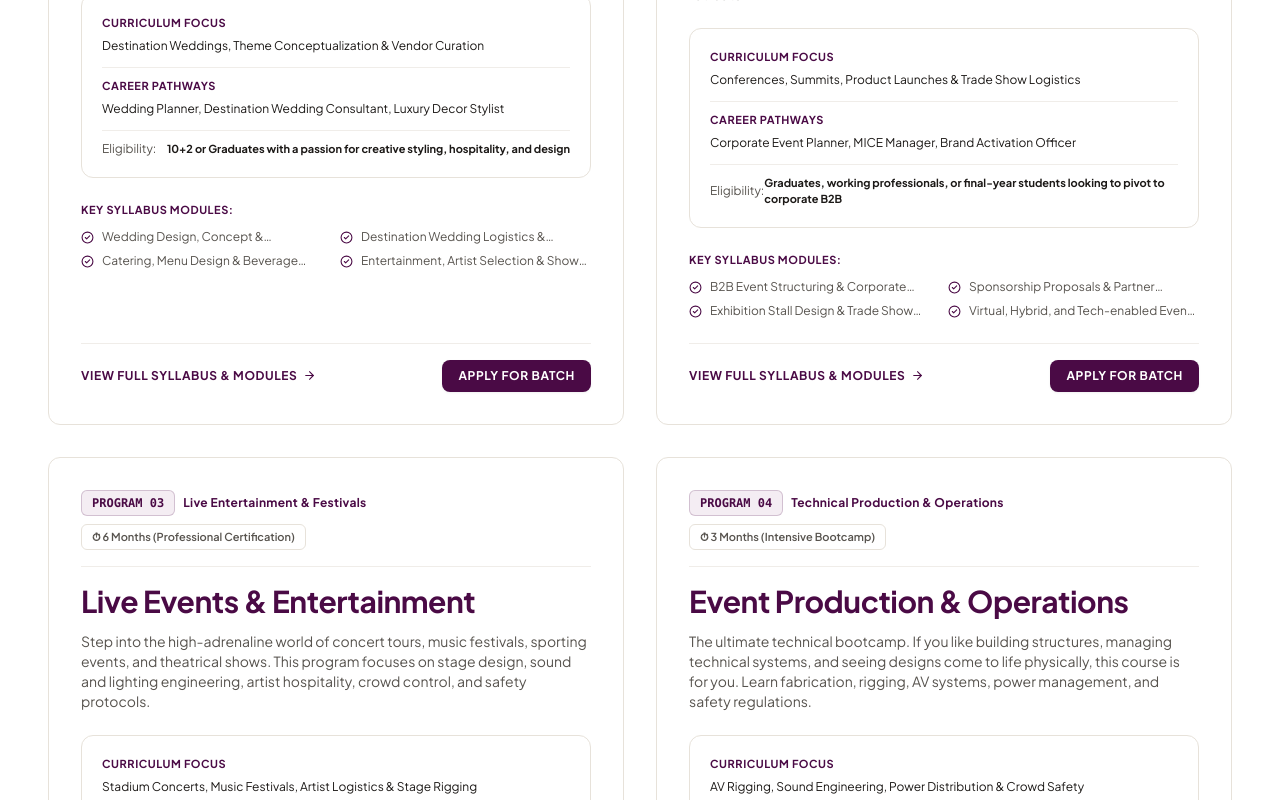
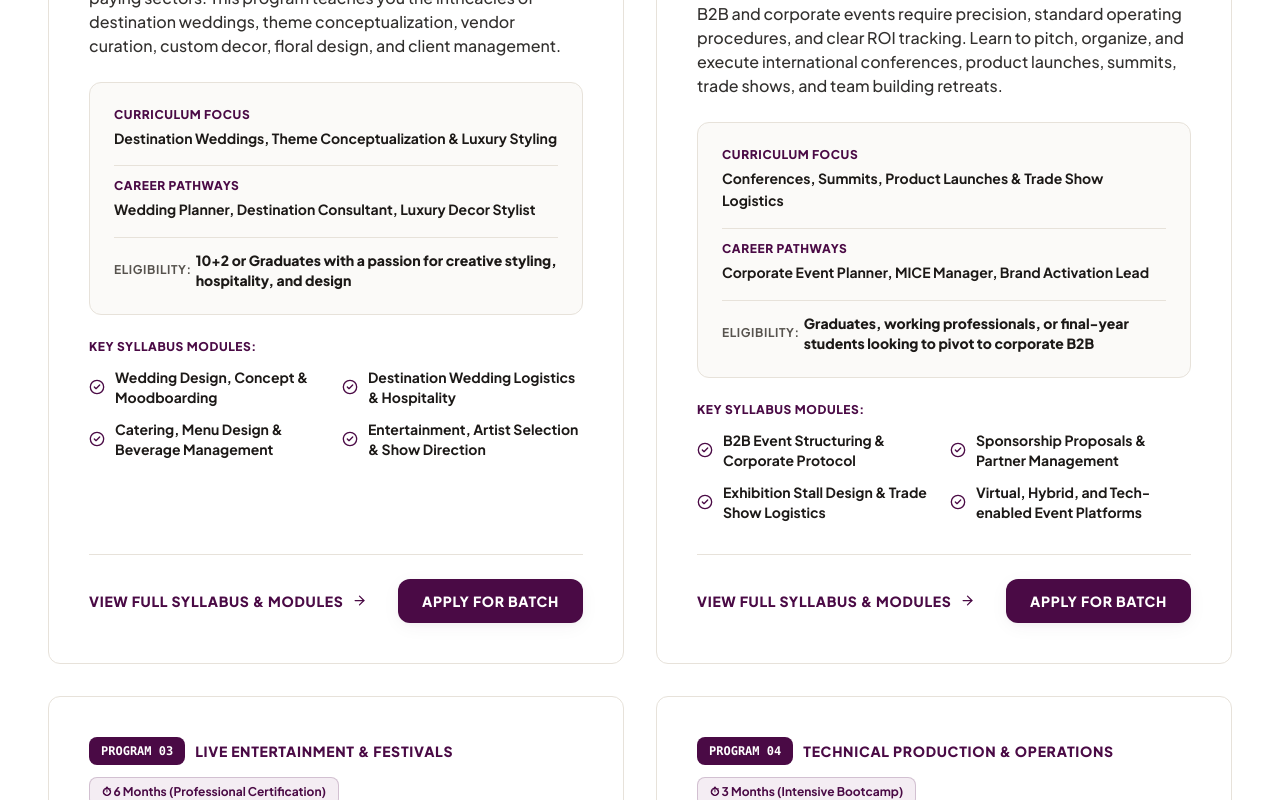
Before and after one commit to rameezwangde/iiem-v2, a React (Vite) app: page / in a window 1280 px wide. Shown: the part 3120-3920 px from the top of the page. Built offline with nearby package versions, Linux system fonts and the light colour scheme.

Commit message:
feat: create home page component with hero section and institution overview

```diff
--- a/src/pages/Home.jsx
+++ b/src/pages/Home.jsx
@@ -351,7 +351,7 @@ const Home = () => {
       </section>
 
       {/* ==================================================
-      SECTION 3 — PROGRAMS (Text-Only Academic Course Prospectus)
+      SECTION 3 — PROGRAMS (Bold Academic Course Prospectus)
       ================================================== */}
       <section className="bg-white px-6 md:px-12 py-20 lg:py-28 border-b border-brand-border">
         <div className="max-w-[1400px] mx-auto">
@@ -361,20 +361,20 @@ const Home = () => {
             supportingText="Industry-aligned diploma and certification programs designed around technical skills, on-ground logistics, and real-world execution."
           />
 
-          {/* Text-Only Academic Prospectus 2x2 Grid */}
+          {/* Bold Academic Prospectus 2x2 Grid */}
           <div className="grid grid-cols-1 lg:grid-cols-2 gap-8 mt-12">
             {[
               {
                 ...programsData[0],
                 category: "Social & Luxury Events",
-                focus: "Destination Weddings, Theme Conceptualization & Vendor Curation",
-                careers: "Wedding Planner, Destination Wedding Consultant, Luxury Decor Stylist"
+                focus: "Destination Weddings, Theme Conceptualization & Luxury Styling",
+                careers: "Wedding Planner, Destination Consultant, Luxury Decor Stylist"
               },
               {
                 ...programsData[1],
                 category: "Corporate & MICE Management",
                 focus: "Conferences, Summits, Product Launches & Trade Show Logistics",
-                careers: "Corporate Event Planner, MICE Manager, Brand Activation Officer"
+                careers: "Corporate Event Planner, MICE Manager, Brand Activation Lead"
               },
               {
                 ...programsData[2],
@@ -385,74 +385,74 @@ const Home = () => {
               {
                 ...programsData[3],
                 category: "Technical Production & Operations",
-                focus: "AV Rigging, Sound Engineering, Power Distribution & Crowd Safety",
+                focus: "AV Rigging, Sound Engineering, Power Distribution & Stage Safety",
                 careers: "Event Production Head, Rigging Supervisor, Operations Manager"
               }
             ].map((prog) => (
               <div
                 key={prog.id}
-                className="academic-card bg-brand-cream/30 border border-brand-border rounded-2xl p-8 flex flex-col justify-between group hover:border-brand-purple/40 hover:bg-white hover:shadow-card-hover transition-all duration-300"
+                className="academic-card bg-white border-2 border-brand-border rounded-2xl p-8 sm:p-10 flex flex-col justify-between group hover:border-brand-purple hover:shadow-card-hover transition-all duration-300"
               >
                 <div>
                   {/* Top Academic Badges */}
-                  <div className="flex flex-wrap items-center justify-between gap-2 mb-4 pb-4 border-b border-brand-border/60">
-                    <div className="flex items-center gap-2">
-                      <span className="font-mono text-xs font-bold text-brand-purple bg-brand-purpleMuted px-2.5 py-1 rounded-md border border-brand-purple/20">
+                  <div className="flex flex-wrap items-center justify-between gap-3 mb-6 pb-5 border-b border-brand-border">
+                    <div className="flex items-center gap-2.5">
+                      <span className="font-mono text-xs font-extrabold text-white bg-brand-purple px-3 py-1.5 rounded-lg shadow-xs">
                         PROGRAM {prog.num}
                       </span>
-                      <span className="text-xs font-bold text-brand-purple tracking-wide">
+                      <span className="text-xs sm:text-sm font-extrabold text-brand-purple uppercase tracking-wider">
                         {prog.category}
                       </span>
                     </div>
-                    <span className="text-[11px] font-sans font-semibold text-brand-textMuted bg-white px-2.5 py-1 rounded-md border border-brand-border shadow-xs">
+                    <span className="text-xs font-bold text-brand-purple bg-brand-purpleMuted border border-brand-purple/20 px-3 py-1.5 rounded-lg">
                       ⏱ {prog.duration}
                     </span>
                   </div>
 
                   {/* Program Title */}
-                  <h3 className="font-display font-bold text-2xl sm:text-3xl text-brand-purple mb-3">
+                  <h3 className="font-display font-extrabold text-2xl sm:text-3xl md:text-4xl text-brand-purple mb-4 leading-snug">
                     {prog.title}
                   </h3>
 
                   {/* Description */}
-                  <p className="font-sans text-xs sm:text-sm text-brand-textMuted leading-relaxed mb-6">
+                  <p className="font-sans text-sm sm:text-base font-medium text-brand-textDark/90 leading-relaxed mb-6">
                     {prog.overview}
                   </p>
 
-                  {/* Institutional Specs Table */}
-                  <div className="bg-white p-5 rounded-xl border border-brand-border space-y-3 mb-6">
+                  {/* Institutional Specs Box */}
+                  <div className="bg-brand-cream/70 p-6 rounded-xl border border-brand-border space-y-4 mb-6">
                     <div>
-                      <div className="text-[11px] font-bold text-brand-purple uppercase tracking-wider mb-1">
+                      <div className="text-xs font-extrabold text-brand-purple uppercase tracking-wider mb-1">
                         Curriculum Focus
                       </div>
-                      <div className="text-xs text-brand-textDark font-sans leading-relaxed">
+                      <div className="text-sm font-bold text-brand-textDark font-sans leading-relaxed">
                         {prog.focus}
                       </div>
                     </div>
-                    <div className="pt-2.5 border-t border-brand-border/60">
-                      <div className="text-[11px] font-bold text-brand-purple uppercase tracking-wider mb-1">
+                    <div className="pt-3 border-t border-brand-border">
+                      <div className="text-xs font-extrabold text-brand-purple uppercase tracking-wider mb-1">
                         Career Pathways
                       </div>
-                      <div className="text-xs text-brand-textDark font-sans leading-relaxed">
+                      <div className="text-sm font-bold text-brand-textDark font-sans leading-relaxed">
                         {prog.careers}
                       </div>
                     </div>
-                    <div className="pt-2.5 border-t border-brand-border/60 flex items-center justify-between text-xs font-sans">
-                      <span className="text-brand-textMuted">Eligibility:</span>
-                      <span className="font-bold text-brand-textDark text-[11px]">{prog.eligibility.split('.')[0]}</span>
+                    <div className="pt-3 border-t border-brand-border flex flex-col sm:flex-row sm:items-center justify-between gap-1 text-xs sm:text-sm font-sans">
+                      <span className="text-brand-textMuted font-bold uppercase tracking-wider text-xs">Eligibility:</span>
+                      <span className="font-extrabold text-brand-textDark">{prog.eligibility.split('.')[0]}</span>
                     </div>
                   </div>
 
                   {/* Core Syllabus Modules Checklist */}
                   <div className="mb-6">
-                    <div className="text-[11px] font-bold uppercase tracking-wider text-brand-purple mb-2.5">
+                    <div className="text-xs font-extrabold uppercase tracking-wider text-brand-purple mb-3">
                       Key Syllabus Modules:
                     </div>
-                    <div className="grid grid-cols-1 sm:grid-cols-2 gap-2">
+                    <div className="grid grid-cols-1 sm:grid-cols-2 gap-3">
                       {prog.curriculum.slice(0, 4).map((mod, idx) => (
-                        <div key={idx} className="flex items-start gap-2 text-xs font-sans text-brand-textMuted">
-                          <CheckCircle2 size={13} className="text-brand-purple shrink-0 mt-0.5" />
-                          <span className="line-clamp-1">{mod}</span>
+                        <div key={idx} className="flex items-center gap-2.5 text-xs sm:text-sm font-bold text-brand-textDark font-sans">
+                          <CheckCircle2 size={16} className="text-brand-purple shrink-0" />
+                          <span>{mod}</span>
                         </div>
                       ))}
                     </div>
@@ -460,17 +460,18 @@ const Home = () => {
                 </div>
 
                 {/* Footer Actions */}
-                <div className="pt-4 border-t border-brand-border/60 flex flex-wrap items-center justify-between gap-4">
+                <div className="pt-6 border-t border-brand-border flex flex-wrap items-center justify-between gap-4 mt-2">
                   <Link
                     to={`/programs#${prog.id}`}
-                    className="inline-flex items-center gap-1.5 text-xs font-bold uppercase tracking-wider text-brand-purple hover:underline transition-all"
+                    className="inline-flex items-center gap-2 text-xs sm:text-sm font-extrabold uppercase tracking-wider text-brand-purple hover:text-brand-purpleLight transition-colors"
                   >
-                    View Full Syllabus & Modules <ArrowRight size={13} />
+                    <span>View Full Syllabus & Modules</span>
+                    <ArrowRight size={15} />
                   </Link>
 
                   <Link
                     to="/admissions"
-                    className="px-4 py-2 bg-brand-purple hover:bg-brand-purpleLight text-white rounded-lg text-xs font-bold uppercase tracking-wider transition-colors shadow-subtle"
+                    className="px-6 py-3 bg-brand-purple hover:bg-brand-purpleLight text-white rounded-xl text-xs sm:text-sm font-extrabold uppercase tracking-wider transition-colors shadow-card"
                   >
                     Apply for Batch
                   </Link>
```
